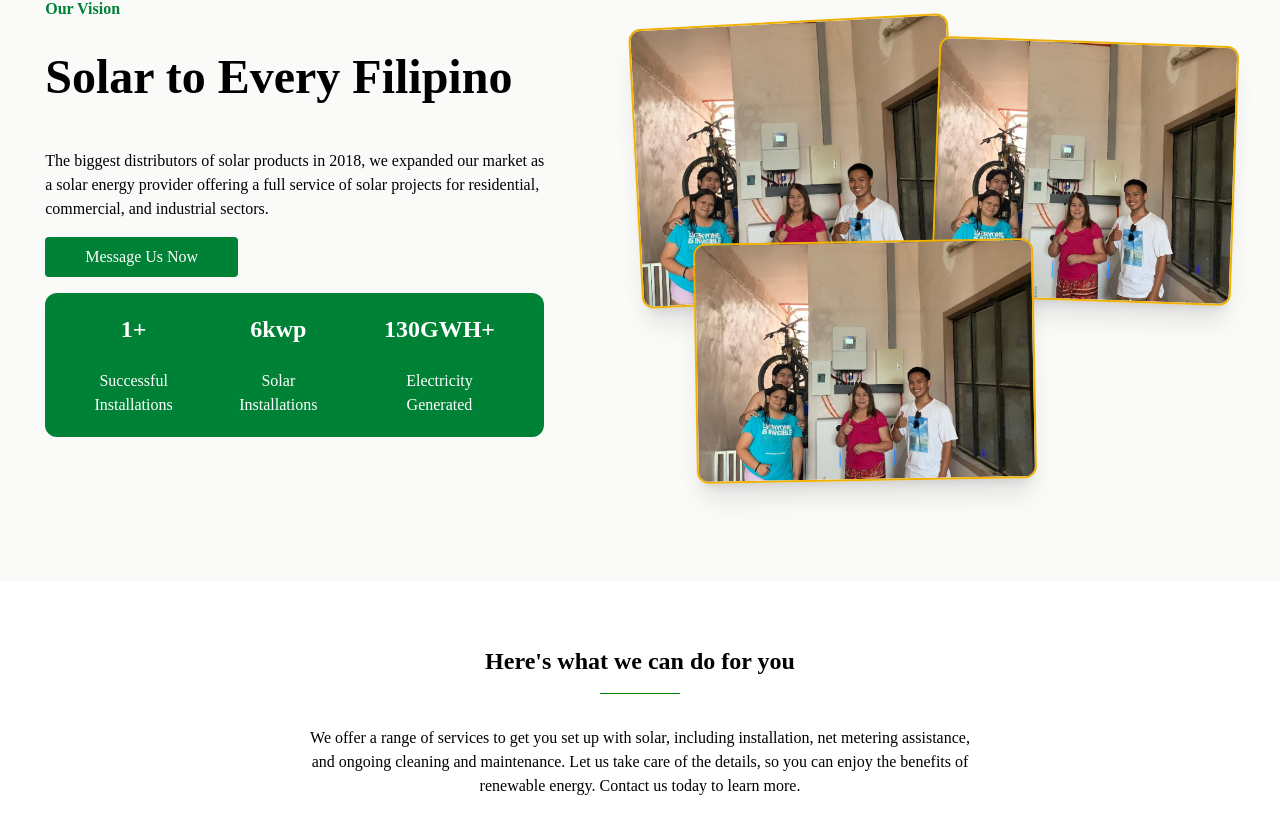
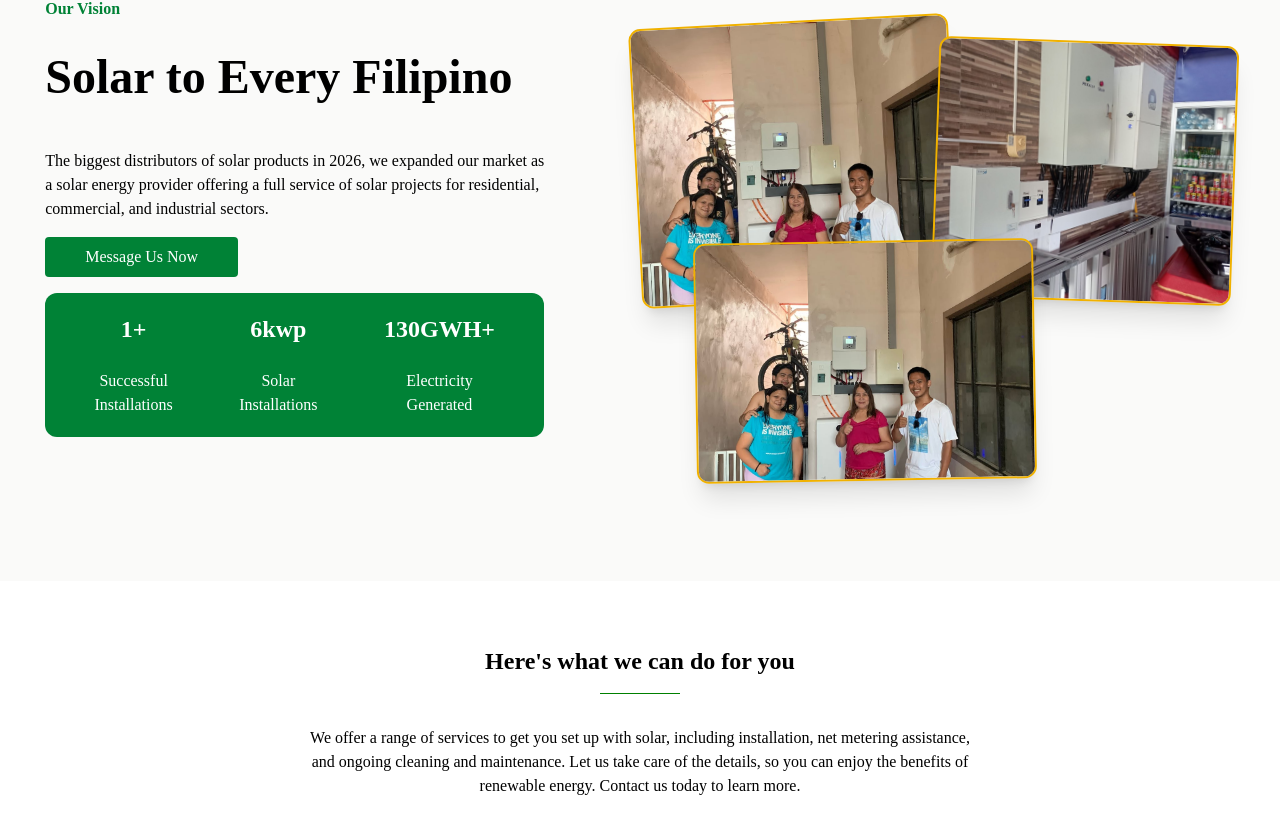
Before and after one commit to PAWN445/suntastic-profile-project, a React (Vite) app: page / in a window 1280 px wide. Shown: the part 1019-1853 px from the top of the page. Built offline with nearby package versions, Linux system fonts and the light colour scheme.

Commit message:
add image in assets

```diff
--- a/src/component/Home.tsx
+++ b/src/component/Home.tsx
@@ -1,6 +1,6 @@
 import bgVideo from "../assets/Homepage-BG.mp4";
 import image1 from "../assets/image1.jpg"
-import image2 from "../assets/image2.jpg"
+import image2 from "../assets/ate-vi1.jpg"
 import image3 from "../assets/image3.jpg"
 import image4 from "../assets/image4.jpg"
 import image5 from "../assets/image5.jpg"
@@ -62,7 +62,7 @@ function calculate(){
         <div className="flex-row">
             <h1 className="text-green-700 font-bold py-4">Our Vision</h1>
             <h1 className="text-5xl font-bold mb-4 py-4">Solar to Every Filipino</h1>
-            <p className="py-4">The biggest distributors of solar products in 2018, we expanded our market as<br/> a solar energy provider
+            <p className="py-4">The biggest distributors of solar products in 2026, we expanded our market as<br/> a solar energy provider
                 offering a full service of solar projects for residential,<br/> commercial, and industrial sectors.</p>
         <button className="bg-green-700 py-2 px-10 rounded text-white">Message Us Now</button>
 
```
Also changed, not shown: src/assets/ate-vi1.jpg (added).
